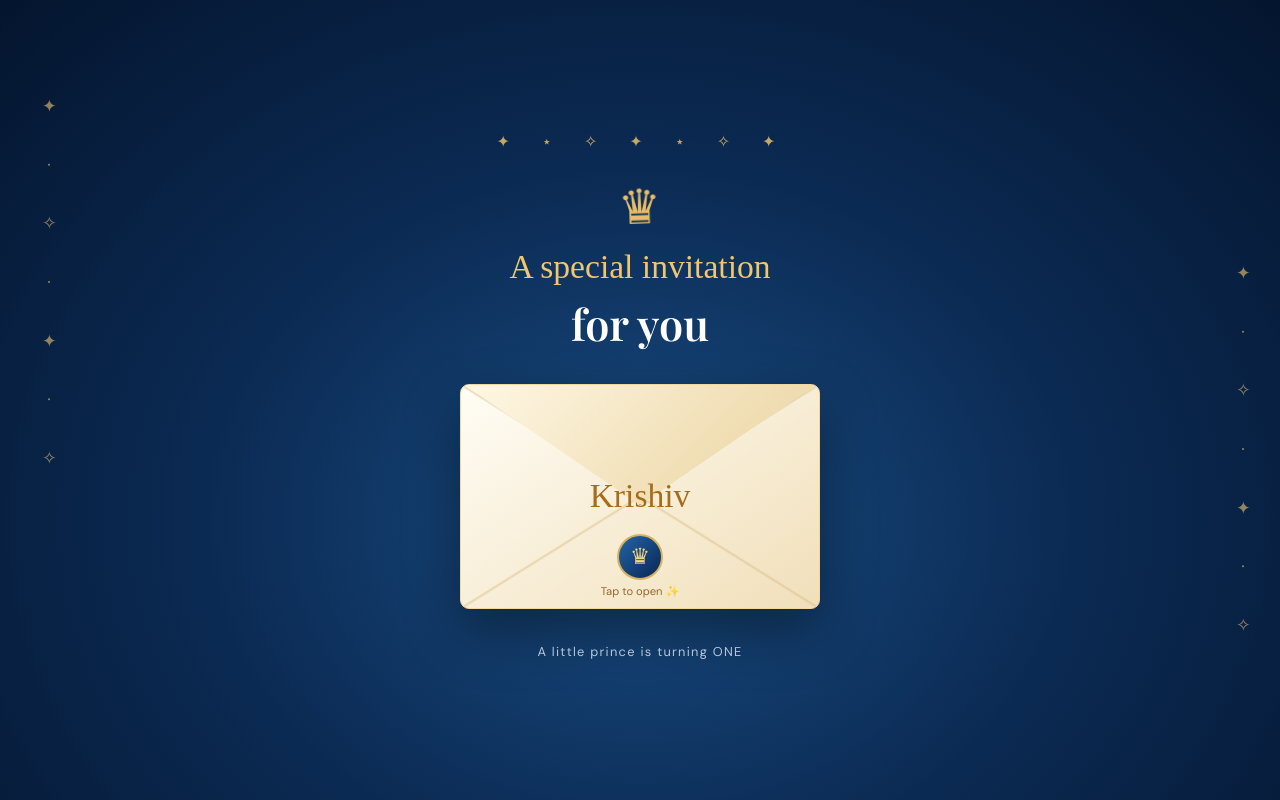
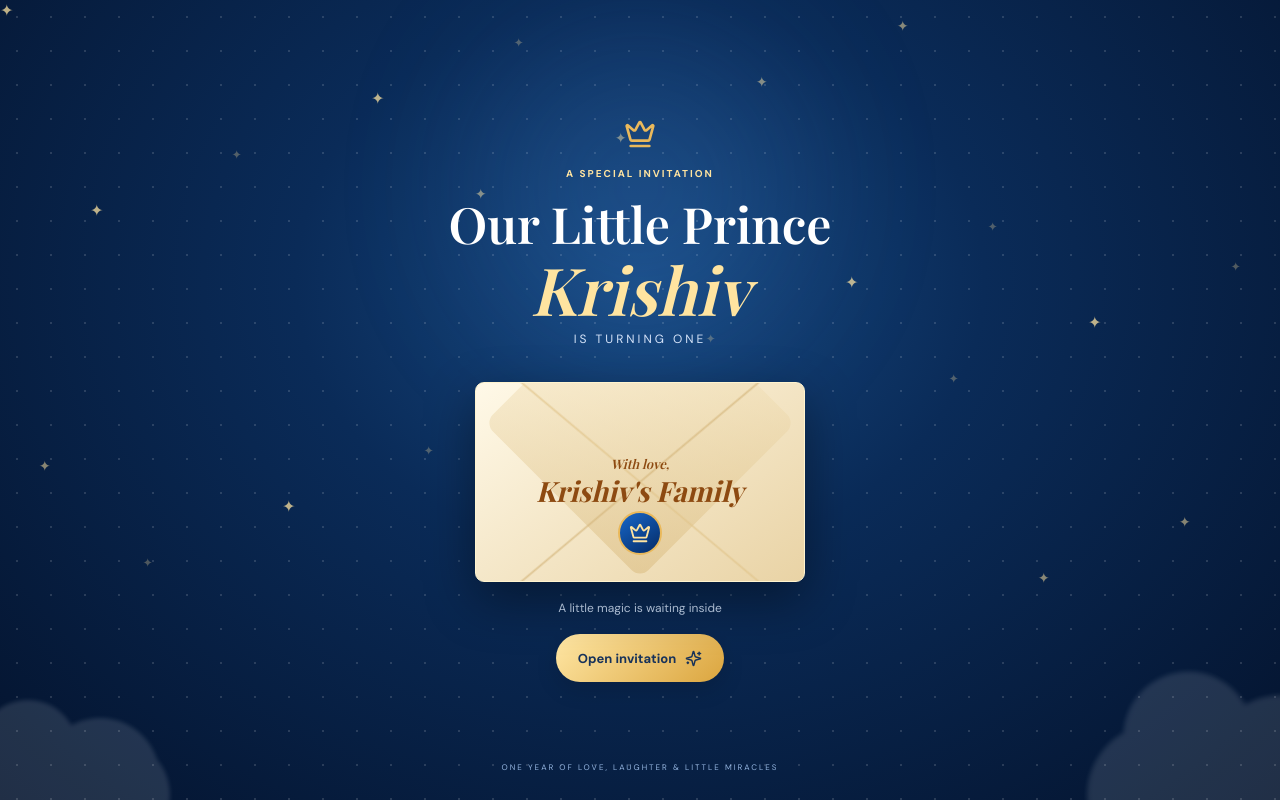
Before and after one commit to Shivaram2151/Krishiv-1st-birthday, a React (Vite) app: page / in a window 1280 px wide. Built offline with nearby package versions, Linux system fonts and the light colour scheme; a web font is replaced by a local one.

Commit message:
Add files via upload

```diff
--- a/src/main.jsx
+++ b/src/main.jsx
@@ -1,145 +1,157 @@
-import React, { useEffect, useState } from "react";
-import { createRoot } from "react-dom/client";
-import { motion, AnimatePresence } from "framer-motion";
-import { Menu, X, Music2, CalendarDays, Clock3, MapPin, Heart, ArrowDown, Sparkles, Send, Volume2, VolumeX } from "lucide-react";
-import "./styles.css";
+import React, { useEffect, useState } from 'react';
+import { createRoot } from 'react-dom/client';
+import { motion, AnimatePresence } from 'framer-motion';
+import { Menu, X, Music2, Crown, CalendarDays, Clock3, MapPin, Heart, Send, ChevronDown, Sparkles, Gift, Camera, CheckCircle2, Navigation, Share2, Volume2 } from 'lucide-react';
+import './styles.css';
 
-const EVENT_DATE = "2026-12-15T11:00:00"; // Replace with the actual date and local time.
-const VENUE = "Your Birthday Venue, Your City";
-const MAP_QUERY = encodeURIComponent(VENUE);
+const EVENT_DATE = '2026-12-15T11:00:00'; // Update with your actual date and time
+const EVENT_LABEL = 'Tuesday, 15 December 2026'; // Update this label too
+const EVENT_TIME = '11:00 AM onwards';
+const VENUE = 'Your Birthday Venue, Jagtial, Telangana'; // Replace with the actual venue
+const MAPS_URL = 'https://maps.google.com/?q=Jagtial,Telangana'; // Replace with exact venue directions
+const babyPhoto = 'https://images.unsplash.com/photo-1519689680058-324335c77eba?auto=format&fit=crop&w=900&q=85';
+const gallery = [
+  'https://images.unsplash.com/photo-1519689680058-324335c77eba?auto=format&fit=crop&w=800&q=85',
+  'https://images.unsplash.com/photo-1492725764893-90b379c2b6e7?auto=format&fit=crop&w=800&q=85',
+  'https://images.unsplash.com/photo-1511895426328-dc8714191300?auto=format&fit=crop&w=800&q=85',
+  'https://images.unsplash.com/photo-1503919005314-30d93d07d823?auto=format&fit=crop&w=800&q=85',
+  'https://images.unsplash.com/photo-1476231682828-37e571bc172f?auto=format&fit=crop&w=800&q=85',
+  'https://images.unsplash.com/photo-1519689680058-324335c77eba?auto=format&fit=crop&w=800&q=85'
+];
 
 function App() {
   const [opened, setOpened] = useState(false);
-  const [menuOpen, setMenuOpen] = useState(false);
-  const [musicOn, setMusicOn] = useState(false);
-  const [timeLeft, setTimeLeft] = useState({days:"—",hours:"—",minutes:"—",seconds:"—"});
+  const [menu, setMenu] = useState(false);
+  const [music, setMusic] = useState(false);
+  const [timeLeft, setTimeLeft] = useState({days:'--',hours:'--',minutes:'--',seconds:'--'});
+  const [wishes, setWishes] = useState([{name:'Priya & Family',text:'Happy 1st birthday, Krishiv! May your life always be filled with love and happiness. 💙'},{name:'Anand',text:'Lots of love and blessings to our little prince! 👑'}]);
+  const [wishText, setWishText] = useState('');
+  const [wishName, setWishName] = useState('');
+  const [rsvp, setRsvp] = useState({name:'',phone:'',guests:'1',attending:'yes',message:''});
   const [rsvpSent, setRsvpSent] = useState(false);
-  const [wishSent, setWishSent] = useState(false);
+  const [lightbox, setLightbox] = useState(null);
 
   useEffect(() => {
     const tick = () => {
       const diff = Math.max(0, new Date(EVENT_DATE).getTime() - Date.now());
-      setTimeLeft({
-        days: String(Math.floor(diff / 86400000)).padStart(2,"0"),
-        hours: String(Math.floor(diff / 3600000) % 24).padStart(2,"0"),
-        minutes: String(Math.floor(diff / 60000) % 60).padStart(2,"0"),
-        seconds: String(Math.floor(diff / 1000) % 60).padStart(2,"0")
-      });
+      setTimeLeft({days:String(Math.floor(diff/86400000)).padStart(2,'0'),hours:String(Math.floor(diff/3600000)%24).padStart(2,'0'),minutes:String(Math.floor(diff/60000)%60).padStart(2,'0'),seconds:String(Math.floor(diff/1000)%60).padStart(2,'0')});
     };
-    tick(); const timer = setInterval(tick, 1000); return () => clearInterval(timer);
+    tick(); const timer = setInterval(tick,1000); return () => clearInterval(timer);
   }, []);
 
-  const scrollTo = id => { document.getElementById(id)?.scrollIntoView({behavior:"smooth"}); setMenuOpen(false); };
-  const submitRSVP = e => { e.preventDefault(); setRsvpSent(true); };
-  const submitWish = e => { e.preventDefault(); setWishSent(true); };
+  const jump = (id) => { setMenu(false); document.getElementById(id)?.scrollIntoView({behavior:'smooth'}); };
+  const share = async () => {
+    const data = {title:"Krishiv Turns One!",text:"You're invited to celebrate Krishiv's first birthday!",url:window.location.href};
+    if (navigator.share) { try { await navigator.share(data); } catch(e){} }
+    else { try { await navigator.clipboard.writeText(window.location.href); alert('Invitation link copied!'); } catch(e) { alert(window.location.href); } }
+  };
+  const submitWish = (e) => { e.preventDefault(); if(!wishText.trim()) return; setWishes([{name:wishName.trim()||'A well-wisher',text:wishText.trim()},...wishes]); setWishName(''); setWishText(''); };
+  const submitRsvp = (e) => { e.preventDefault(); setRsvpSent(true); };
 
-  return <main>
-    <AnimatePresence>
-      {!opened && <motion.section className="envelope-screen" initial={{opacity:0}} animate={{opacity:1}} exit={{opacity:0, scale:1.04}} transition={{duration:.7}}>
-        <div className="stars" aria-hidden="true">✦　⋆　✧　✦　⋆　✧　✦</div>
-        <motion.div className="envelope-crown" animate={{y:[0,-8,0], rotate:[-3,3,-3]}} transition={{duration:3,repeat:Infinity}}>♛</motion.div>
-        <p className="script gold">A special invitation</p>
-        <h1 className="envelope-title">for you</h1>
-        <motion.button className="envelope" onClick={() => setOpened(true)} whileHover={{scale:1.03}} whileTap={{scale:.97}} aria-label="Open birthday invitation">
-          <span className="envelope-flap"></span><span className="seal">♛</span>
-          <span className="envelope-name script">Krishiv</span>
-          <span className="envelope-hint">Tap to open ✨</span>
-        </motion.button>
-        <p className="intro-small">A little prince is turning ONE</p>
-      </motion.section>}
-    </AnimatePresence>
-
-    {opened && <>
+  return <div className="app-shell">
+    {!opened ? <motion.div className="envelope-screen" initial={{opacity:0}} animate={{opacity:1}}>
+      <div className="stars" aria-hidden="true">{Array.from({length:22},(_,i)=><i key={i} style={{left:`${(i*37)%100}%`,top:`${(i*23)%76}%`,animationDelay:`${(i%6)*.35}s`}}>✦</i>)}</div>
+      <div className="moon-glow" />
+      <div className="envelope-content">
+        <Crown className="gold-crown" size={32} />
+        <p className="eyebrow light">A SPECIAL INVITATION</p>
+        <h1>Our Little Prince<br/><em>Krishiv</em></h1>
+        <p className="intro-light">is turning one</p>
+        <motion.div className="envelope-card" whileHover={{y:-5,rotate:-1}} transition={{type:'spring',stiffness:180}}>
+          <div className="seal"><Crown size={22}/></div>
+          <span>With love,</span><strong>Krishiv's Family</strong>
+          <div className="envelope-flap" />
+        </motion.div>
+        <p className="tap-hint">A little magic is waiting inside</p>
+        <button className="button gold-button" onClick={()=>setOpened(true)}>Open invitation <Sparkles size={17}/></button>
+      </div>
+      <div className="cloud cloud-left"/><div className="cloud cloud-right"/>
+      <p className="bottom-note">ONE YEAR OF LOVE, LAUGHTER & LITTLE MIRACLES</p>
+    </motion.div> :
+    <AnimatePresence mode="wait">
+      <motion.div className="site" initial={{opacity:0,y:15}} animate={{opacity:1,y:0}} exit={{opacity:0}}>
         <header className="topbar">
-        <button className="brand" onClick={() => scrollTo("home")}><span className="brand-crown">♛</span><span>Krishiv's <small>1st Birthday</small></span></button>
-        <nav className={menuOpen ? "nav open" : "nav"}>
-          {["home","invitation","memories","details","rsvp","wishes"].map(id=><button key={id} onClick={()=>scrollTo(id)}>{id[0].toUpperCase()+id.slice(1)}</button>)}
-        </nav>
-        <button className="icon-btn menu-toggle" onClick={()=>setMenuOpen(!menuOpen)} aria-label="Toggle menu">{menuOpen?<X/>:<Menu/>}</button>
-        <button className="music-btn" onClick={()=>setMusicOn(!musicOn)} aria-label="Toggle music"><span>{musicOn?<Volume2 size={16}/>:<VolumeX size={16}/>}</span>{musicOn?"Music on":"Music off"}</button>
+          <button className="icon-btn" aria-label="Open menu" onClick={()=>setMenu(true)}><Menu/></button>
+          <a className="brand" href="#home" onClick={e=>{e.preventDefault();jump('home')}}><Crown size={20}/> Krishiv <span>Turns One</span></a>
+          <button className={`icon-btn ${music?'active':''}`} aria-label="Toggle music" onClick={()=>setMusic(!music)}><Music2/></button>
         </header>
-
         <section className="hero section" id="home">
-        <div className="floating-star star-one">✦</div><div className="floating-star star-two">✧</div><div className="floating-star star-three">✦</div>
+          <div className="hero-sparkles">✦　✧　✦</div>
           <div className="hero-copy">
-          <p className="script gold">Our Little Prince</p>
-          <p className="eyebrow">IS TURNING</p>
-          <h1>Krishiv <span>ONE</span></h1>
-          <p className="hero-sub">A year of love, laughter<br/>and little adventures.</p>
-          <button className="primary-btn" onClick={()=>scrollTo("invitation")}>Explore the invitation <ArrowDown size={17}/></button>
+            <span className="eyebrow"><Crown size={15}/> OUR LITTLE PRINCE</span>
+            <h1>Krishiv<br/><span>turns</span> <b>ONE</b></h1>
+            <p>A year of love, laughter<br/>and little adventures.</p>
+            <button className="button primary-button" onClick={()=>jump('invitation')}>You're invited <ChevronDown size={17}/></button>
           </div>
-        <div className="hero-art" aria-label="Decorative birthday illustration">
-          <div className="moon">☾</div><div className="castle">🏰</div><div className="balloon b1">🎈</div><div className="balloon b2">🎈</div>
-          <div className="cloud cloud-a"></div><div className="cloud cloud-b"></div>
-          <div className="baby-placeholder"><span>👑</span><strong>Baby<br/>Krishiv</strong><small>Add baby photo</small></div>
-          <div className="teddy">🧸</div>
+          <div className="hero-art">
+            <div className="halo"/><div className="castle">🏰</div>
+            <div className="balloon balloon-a">🎈</div><div className="balloon balloon-b">🎈</div>
+            <div className="photo-frame"><img src={babyPhoto} alt="Baby photo placeholder for Krishiv"/><div className="photo-crown">♛</div></div>
+            <div className="teddy">🧸</div><div className="gift">🎁</div>
           </div>
-        <div className="hero-bottom"><span>✦</span> One tiny hand, one big adventure <span>✦</span></div>
+          <div className="hero-bottom">A tiny hand, a year so grand <span>✦</span></div>
         </section>
-
-      <section className="invitation section" id="invitation">
-        <div className="section-kicker">YOU ARE CORDIALLY INVITED</div>
-        <div className="ornament">✦ ── ♛ ── ✦</div>
-        <h2>Baby <em>Krishiv</em></h2>
-        <p className="body-copy">Our little bundle of joy is turning one!<br/>Please join us for a day filled with smiles, sweet memories and lots of love.</p>
-        <div className="details-grid">
-          <div className="detail-item"><CalendarDays/><div><b>Date</b><span>15 December 2026</span></div></div>
-          <div className="detail-item"><Clock3/><div><b>Time</b><span>11:00 AM onwards</span></div></div>
-          <div className="detail-item"><MapPin/><div><b>Venue</b><span>{VENUE}</span></div></div>
-        </div>
-        <a className="primary-btn map-btn" href={`https://www.google.com/maps/search/?api=1&query=${MAP_QUERY}`} target="_blank" rel="noreferrer"><MapPin size={17}/> Get directions</a>
-        <p className="script signoff">Your presence will make our day magical!</p>
-      </section>
-
-      <section className="countdown section" id="countdown">
-        <p className="script gold">The royal celebration begins in</p><h2>Countdown to the big day</h2>
-        <div className="timer">{Object.entries(timeLeft).map(([label,value])=><div className="time-card" key={label}><strong>{value}</strong><span>{label}</span></div>)}</div>
-        <p className="tiny-note">Big things often have small beginnings ✨</p>
-      </section>
-
-      <section className="memories section" id="memories">
-        <p className="section-kicker">LITTLE MOMENTS, BIG LOVE</p><h2>Krishiv's <em>First-Year Memories</em></h2>
-        <p className="body-copy">A year of tiny hands, happy smiles and beautiful firsts.</p>
-        <div className="gallery">
-          {["Newborn days","First smiles","Little explorer","Family time"].map((label,i)=><div className={`photo-card photo-${i+1}`} key={label}><div className="photo-placeholder">{["☁️","🧸","⭐","💙"][i]}</div><span>{label}</span></div>)}
-        </div>
-        <p className="tiny-note">Replace these placeholders with your favourite photos of Krishiv.</p>
-      </section>
-
-      <section className="event section" id="details">
-        <p className="section-kicker">SAVE THE DATE</p><h2>Celebrate with us</h2>
-        <div className="event-card">
-          <div className="event-icon">♛</div><h3>Krishiv's 1st Birthday</h3>
-          <p><CalendarDays/> Tuesday, 15 December 2026</p><p><Clock3/> 11:00 AM onwards</p><p><MapPin/> {VENUE}</p>
-          <a className="primary-btn" href={`https://www.google.com/maps/search/?api=1&query=${MAP_QUERY}`} target="_blank" rel="noreferrer"><MapPin size={17}/> Open in Google Maps</a>
+        <section className="section invitation-section" id="invitation">
+          <SectionHeading overline="A NOTE FROM OUR FAMILY" title="You are cordially invited" text="To celebrate one whole year of tiny hands, big smiles, and endless happiness."/>
+          <div className="invite-card">
+            <div className="ornament">✦　♛　✦</div><h3>Krishiv</h3><p className="script-line">is turning ONE!</p>
+            <p className="body-copy">We would be delighted to celebrate this special milestone with you and your family.</p>
+            <div className="detail-row"><CalendarDays/><div><small>DATE</small><strong>{EVENT_LABEL}</strong></div></div>
+            <div className="detail-row"><Clock3/><div><small>TIME</small><strong>{EVENT_TIME}</strong></div></div>
+            <div className="detail-row"><MapPin/><div><small>VENUE</small><strong>{VENUE}</strong></div></div>
+            <div className="ornament bottom-ornament">✦　✦　✦</div>
           </div>
         </section>
-
-      <section className="rsvp section" id="rsvp">
-        <p className="section-kicker">WE HOPE YOU CAN JOIN</p><h2>Will you be there?</h2>
-        {rsvpSent ? <div className="success"><span>💙</span><h3>Thank you!</h3><p>Your response has been noted in this demo.</p><small>To collect responses for real, connect this form to a backend or form service.</small></div> :
-        <form className="form-card" onSubmit={submitRSVP}>
-          <label>Your name<input required placeholder="Enter your name"/></label>
-          <label>Mobile number (optional)<input type="tel" placeholder="Enter mobile number"/></label>
-          <label>Number of guests<select defaultValue="1"><option>1</option><option>2</option><option>3</option><option>4</option><option>5+</option></select></label>
-          <fieldset><legend>Will you attend?</legend><label className="radio"><input type="radio" name="attendance" value="yes" defaultChecked/> Yes, we'll be there! 🎉</label><label className="radio"><input type="radio" name="attendance" value="no"/> Sorry, we can't make it.</label></fieldset>
-          <label>Message for Krishiv (optional)<textarea placeholder="Write a little birthday message…"/></label>
-          <button className="primary-btn full-btn" type="submit"><Heart size={17} fill="currentColor"/> Confirm attendance</button>
+        <section className="section countdown-section" id="countdown">
+          <SectionHeading overline="THE BIG DAY IS COMING" title="Countdown to the celebration" text="We can't wait to celebrate with you!"/>
+          <div className="countdown-grid">{[['days','Days'],['hours','Hours'],['minutes','Minutes'],['seconds','Seconds']].map(([key,label])=><div className="time-card" key={key}><strong>{timeLeft[key]}</strong><span>{label}</span></div>)}</div>
+          <p className="countdown-quote">“Big things often have small beginnings.”<br/>Our little prince's big day is almost here!</p>
+        </section>
+        <section className="section gallery-section" id="memories">
+          <SectionHeading overline="LITTLE MOMENTS, BIG MEMORIES" title="Krishiv's first-year memories" text="A little collection of the moments that made our hearts grow."/>
+          <div className="gallery-grid">{gallery.map((src,i)=><button className={`gallery-item gallery-${i+1}`} key={src+i} onClick={()=>setLightbox(src)} aria-label={`View memory ${i+1}`}><img src={src} alt={`Memory ${i+1} placeholder`}/><span>✦</span></button>)}</div>
+          <p className="small-note">Replace these sample images with your own baby photos before publishing.</p>
+        </section>
+        <section className="section details-section" id="details">
+          <SectionHeading overline="SAVE THE DATE" title="Event details" text="Everything you need to join our little celebration."/>
+          <div className="details-panel">
+            <div className="detail-row"><CalendarDays/><div><small>DATE</small><strong>{EVENT_LABEL}</strong></div></div>
+            <div className="detail-row"><Clock3/><div><small>TIME</small><strong>{EVENT_TIME}</strong></div></div>
+            <div className="detail-row"><MapPin/><div><small>VENUE</small><strong>{VENUE}</strong></div></div>
+            <div className="map-preview"><div className="map-lines"/><span className="map-pin"><MapPin size={27}/></span><div className="map-label">Birthday celebration<br/><small>Jagtial, Telangana</small></div></div>
+            <a className="button primary-button full-button" href={MAPS_URL} target="_blank" rel="noreferrer"><Navigation size={17}/> Get directions</a>
+            <button className="button outline-button full-button" onClick={()=>{const d=new Date(EVENT_DATE);const end=new Date(d.getTime()+2*60*60*1000);const fmt=x=>x.toISOString().replace(/[-:]/g,'').split('.')[0]+'Z';const url=`https://calendar.google.com/calendar/render?action=TEMPLATE&text=${encodeURIComponent("Krishiv's 1st Birthday")}&dates=${fmt(d)}/${fmt(end)}&details=${encodeURIComponent("Come celebrate Krishiv's first birthday!")}&location=${encodeURIComponent(VENUE)}`;window.open(url,'_blank')}}><CalendarDays size={17}/> Add to calendar</button>
+          </div>
+        </section>
+        <section className="section rsvp-section" id="rsvp">
+          <SectionHeading overline="YOUR PRESENCE IS OUR PRESENT" title="Will you join us?" text="Please let us know if you'll be part of Krishiv's special day."/>
+          {rsvpSent ? <div className="success-card"><CheckCircle2 size={42}/><h3>Thank you!</h3><p>Your RSVP has been prepared. Please contact the family to confirm it was received.</p><button className="button primary-button" onClick={()=>setRsvpSent(false)}>Edit response</button></div> :
+          <form className="form-card" onSubmit={submitRsvp}>
+            <label>Your name <em>*</em><input required value={rsvp.name} onChange={e=>setRsvp({...rsvp,name:e.target.value})} placeholder="Enter your name"/></label>
+            <label>Mobile number (optional)<input type="tel" value={rsvp.phone} onChange={e=>setRsvp({...rsvp,phone:e.target.value})} placeholder="Enter mobile number"/></label>
+            <label>Number of guests<select value={rsvp.guests} onChange={e=>setRsvp({...rsvp,guests:e.target.value})}>{[1,2,3,4,5,6,7,8].map(n=><option key={n} value={n}>{n} {n===1?'guest':'guests'}</option>)}</select></label>
+            <div className="radio-group"><span>Will you attend?</span><label><input type="radio" name="attending" checked={rsvp.attending==='yes'} onChange={()=>setRsvp({...rsvp,attending:'yes'})}/> Yes, we'll be there! 🎉</label><label><input type="radio" name="attending" checked={rsvp.attending==='no'} onChange={()=>setRsvp({...rsvp,attending:'no'})}/> Sorry, we can't make it.</label></div>
+            <label>Message for Krishiv (optional)<textarea rows="3" value={rsvp.message} onChange={e=>setRsvp({...rsvp,message:e.target.value})} placeholder="Your loving message..."/></label>
+            <button className="button primary-button full-button" type="submit"><Heart size={17} fill="currentColor"/> Confirm attendance</button>
+            <p className="small-note">Demo form: responses are not saved or sent to the family yet.</p>
           </form>}
         </section>
-
-      <section className="wishes section" id="wishes">
-        <p className="section-kicker">SEND A LITTLE LOVE</p><h2>Birthday wishes <em>for Krishiv</em></h2>
-        {wishSent ? <p className="success-inline">Your lovely wish has been added to this demo. 💙</p> : <form className="wish-form" onSubmit={submitWish}><input required placeholder="Your name"/><textarea required placeholder="Write a birthday wish for Krishiv…"/><button className="primary-btn" type="submit"><Send size={16}/> Send a wish</button></form>}
-        <div className="wish-example"><span>“</span><p>May your world always be filled with wonder, laughter and love.</p><small>With love, family & friends</small></div>
+        <section className="section wishes-section" id="wishes">
+          <SectionHeading overline="SEND A LITTLE LOVE" title="Birthday wishes for Krishiv" text="Leave a special message for our little one!"/>
+          <form className="wish-form" onSubmit={submitWish}><input value={wishName} onChange={e=>setWishName(e.target.value)} placeholder="Your name (optional)"/><textarea required rows="3" value={wishText} onChange={e=>setWishText(e.target.value)} placeholder="Write your wishes..."/><button className="button primary-button full-button"><Send size={16}/> Send a wish</button></form>
+          <div className="wish-list">{wishes.map((w,i)=><article className="wish-card" key={i}><div className="wish-heart"><Heart size={17} fill="currentColor"/></div><p>{w.text}</p><small>— {w.name}</small></article>)}</div>
         </section>
-
-      <footer className="finale section">
-        <div className="cake">🎂</div><p className="script gold">One little star, one big celebration!</p><h2>Thank you for being part of<br/><em>Krishiv's story.</em></h2><p>With love, Krishiv & Family 💙</p>
-        <button className="share-btn" onClick={()=>navigator.share ? navigator.share({title:"Krishiv Turns One!",text:"You're invited to celebrate Krishiv's first birthday!",url:location.href}) : navigator.clipboard?.writeText(location.href)}>Share this invitation ↗</button>
-      </footer>
-    </>}
-  </main>;
+        <section className="final-section">
+          <div className="final-stars">✦ ✧ ✦ ✧ ✦</div><Crown size={36} className="gold-crown"/><p className="eyebrow light">ONE LITTLE STAR, ONE BIG CELEBRATION</p><h2>Thank you for being<br/>part of our journey</h2><div className="big-one">1</div><p>With love,</p><h3>Krishiv & Family 💙</h3><button className="button gold-button" onClick={share}><Share2 size={17}/> Share invitation</button>
+        </section>
+        <footer>Made with <Heart size={13} fill="currentColor"/> for Krishiv's first birthday</footer>
+      </motion.div>
+    </AnimatePresence>}
+    <AnimatePresence>{menu&&<motion.div className="menu-overlay" initial={{opacity:0}} animate={{opacity:1}} exit={{opacity:0}}><motion.div className="menu-panel" initial={{x:-40}} animate={{x:0}} exit={{x:-40}}><button className="close-btn" onClick={()=>setMenu(false)}><X/></button><Crown className="gold-crown"/><h2>Krishiv</h2><p className="menu-sub">Our Little Prince</p>{[['home','Home'],['invitation','Invitation'],['memories','Memories'],['details','Event details'],['rsvp','RSVP'],['wishes','Birthday wishes']].map(([id,label])=><button className="menu-link" key={id} onClick={()=>jump(id)}><span>✦</span>{label}</button>)}<button className="menu-link" onClick={()=>setMusic(!music)}><Volume2/>{music?'Music toggle: on':'Background music: off'}</button><p className="small-note">Music control is a visual demo until an audio file is added.</p></motion.div></motion.div>}</AnimatePresence>
+    <AnimatePresence>{lightbox&&<motion.div className="lightbox" initial={{opacity:0}} animate={{opacity:1}} exit={{opacity:0}} onClick={()=>setLightbox(null)}><button className="lightbox-close"><X/></button><motion.img src={lightbox} alt="Selected memory" initial={{scale:.9}} animate={{scale:1}}/></motion.div>}</AnimatePresence>
+  </div>;
 }
 
-createRoot(document.getElementById("root")).render(<App/>);
+function SectionHeading({overline,title,text}) { return <div className="section-heading"><span className="eyebrow"><Sparkles size={13}/>{overline}</span><h2>{title}</h2>{text&&<p>{text}</p>}<div className="divider">✦ ───── ✦</div></div> }
+
+createRoot(document.getElementById('root')).render(<App/>);
```
Also changed, not shown: src/styles.css. Lines whose indentation alone changed are shown as unchanged.
